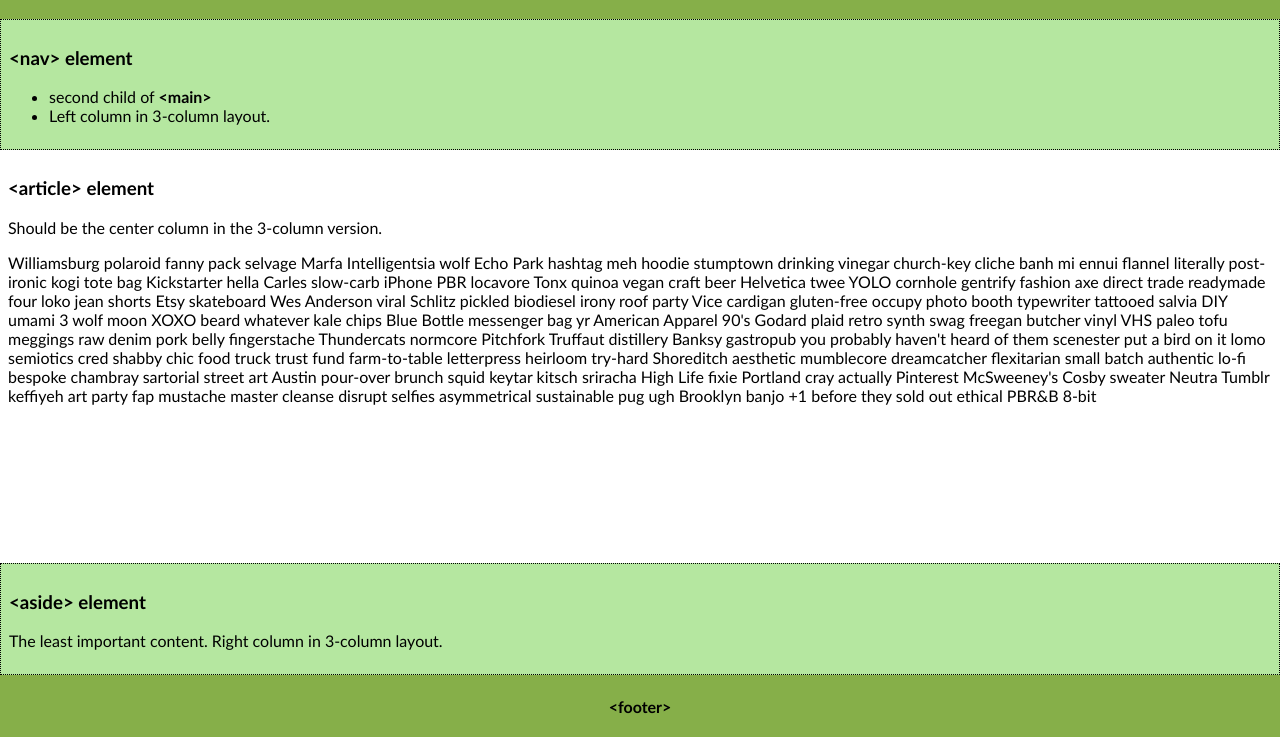
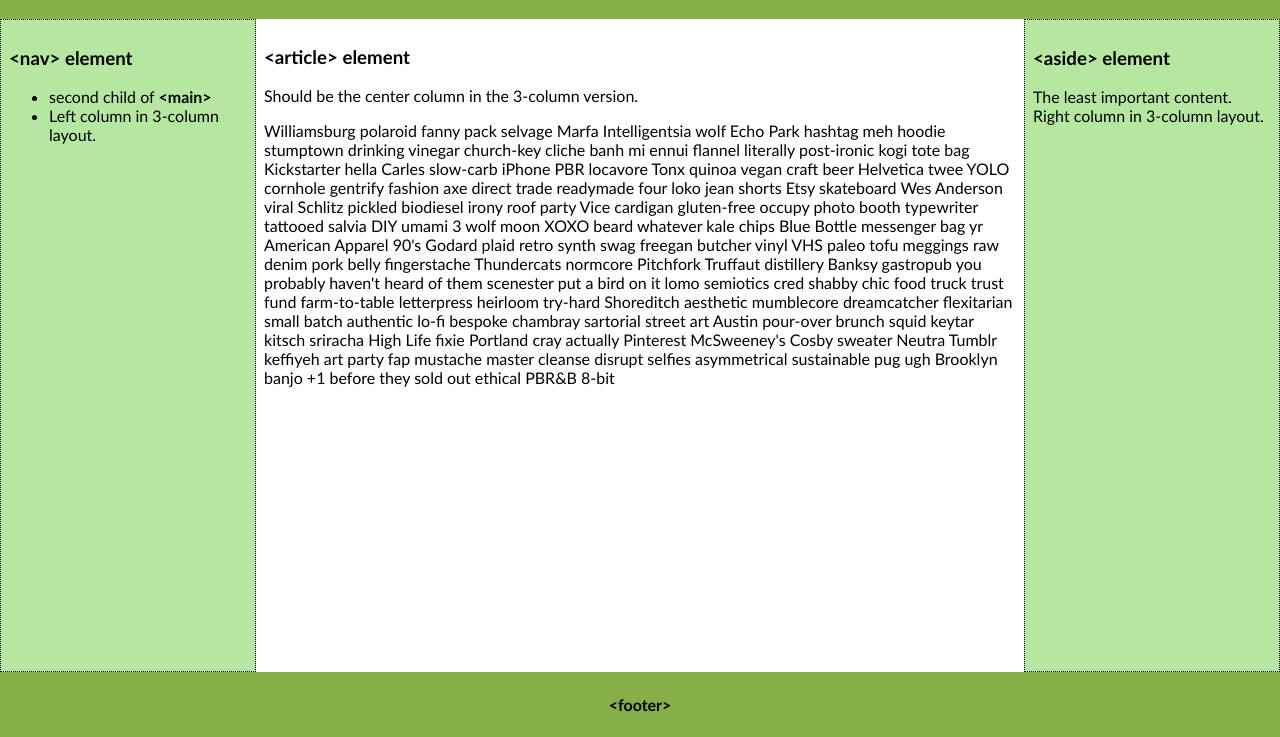
Before and after one commit to mgc7998/igme230, a plain HTML site: page week6b/holygrail-grid.html in a window 1280 px wide. Shown: the part 63-800 px from the top of the page. Drawn offline with Linux system fonts and the light colour scheme.

Commit message:
media query

```diff
--- a/week6b/holygrail-grid.css
+++ b/week6b/holygrail-grid.css
@@ -57,7 +57,7 @@ aside {
 }
 
 footer {
-    grid-area: footer
+    grid-area: footer;
 }
 
 #wrapper {
@@ -66,3 +66,13 @@ footer {
     grid-template-areas: "header" "sidenav" "article" "sidebar" "footer";
     grid-template-rows: 1fr 2fr 10fr 2fr 1fr;
 }
+
+@media screen and (min-width: 760px){
+    #wrapper {
+        grid-template-areas: "header header header"  /* 1st row: header spans three columns  */
+        "sidenav article sidebar"  /* 2nd row: one element in each of 3 columns  */
+        "footer footer footer"; /* 3rd row: footer spans three columns */
+        grid-template-rows: 1fr 10fr 1fr;   /* defines relative height of three rows */
+        grid-template-columns: 20% auto 20%;   /* defines width of the three columns */
+    }
+}
```
